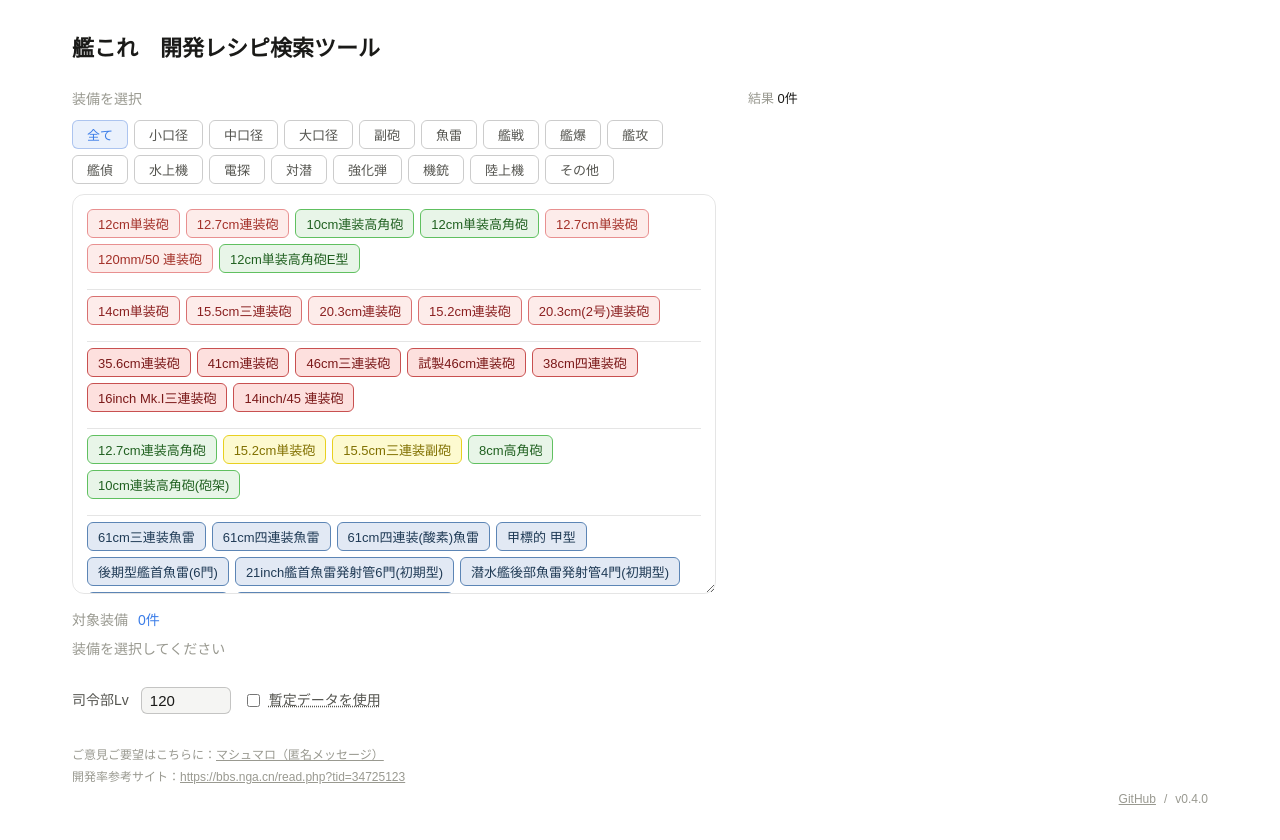
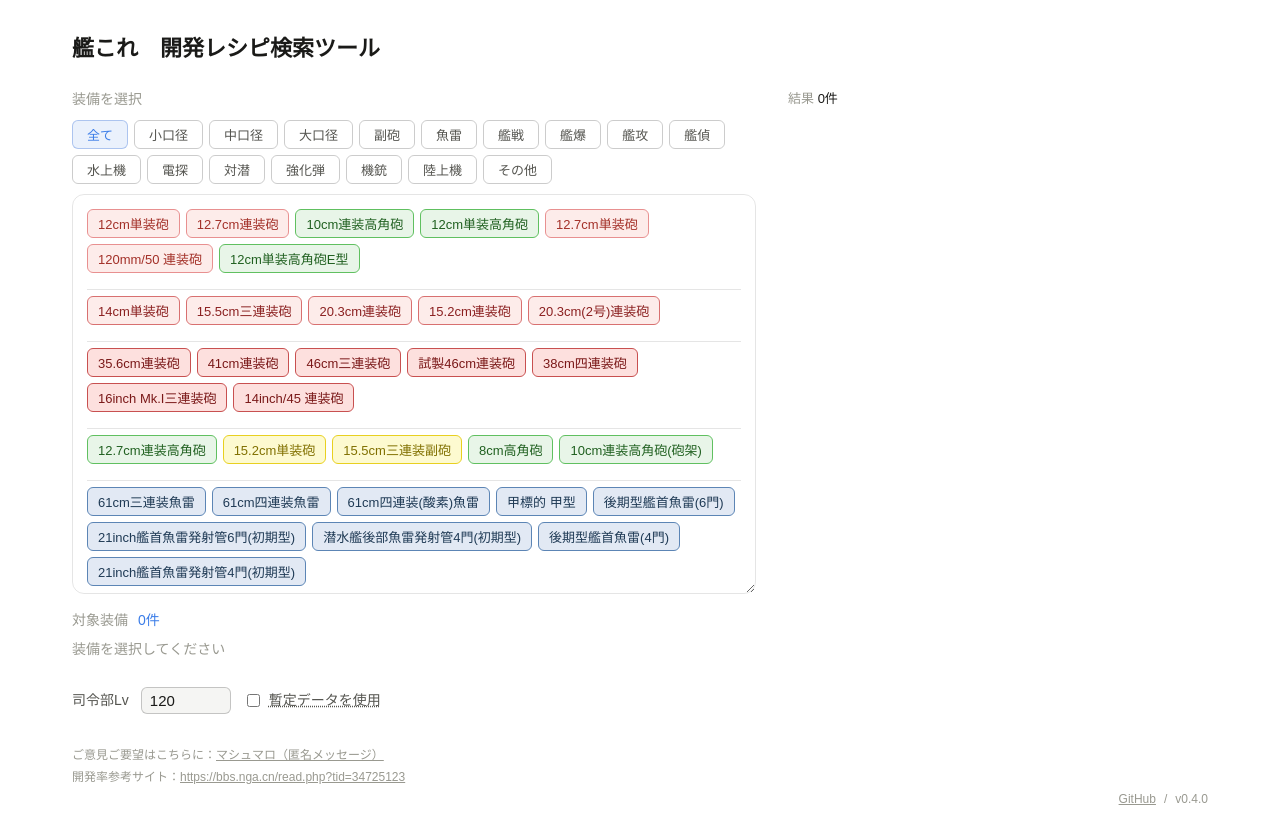
Before and after one commit to iora339/kc-dev-gen, a React (Vite) app: page / in a window 1280 px wide. Built offline with nearby package versions, Linux system fonts and the light colour scheme.

Commit message:
個別艦候補に秘書艦種を表示、結果カラム幅を固定

```diff
--- a/src/calc.ts
+++ b/src/calc.ts
@@ -379,7 +379,7 @@ export function calcOptimal(
         const baseCandidateResult =
           baseResult && allTargetsAvailable(baseModifiedSlots, resources, targets) ? baseResult : null;
         if (baseCandidateResult) {
-          candidates.push({ label: secretaryType, shipIds: [], excludedShipIds, table, resources, result: baseCandidateResult, baseSlotMap: baseModifiedSlots, excludedShipSlotMaps, provisionalEqIds: baseProvisionalEqIds, excludedShipProvisionalEqIds });
+          candidates.push({ label: secretaryType, secretaryType, shipIds: [], excludedShipIds, table, resources, result: baseCandidateResult, baseSlotMap: baseModifiedSlots, excludedShipSlotMaps, provisionalEqIds: baseProvisionalEqIds, excludedShipProvisionalEqIds });
         }
 
         // 同じスロット構成の艦をグループ化する（slotMapのJSON文字列をキーに1回だけ照合）。
@@ -396,7 +396,7 @@ export function calcOptimal(
             if (existing) {
               existing.shipIds.push(shipId);
             } else {
-              const candidate = { label: ship.name, shipIds: [shipId], excludedShipIds: [], table, resources, result: modResult, baseSlotMap: baseModifiedSlots, excludedShipSlotMaps: {}, provisionalEqIds, excludedShipProvisionalEqIds: {} };
+              const candidate = { label: ship.name, secretaryType, shipIds: [shipId], excludedShipIds: [], table, resources, result: modResult, baseSlotMap: baseModifiedSlots, excludedShipSlotMaps: {}, provisionalEqIds, excludedShipProvisionalEqIds: {} };
               candidates.push(candidate);
               candidateByGroupKey.set(groupKey, candidate);
             }
--- a/src/components/ResultCard.tsx
+++ b/src/components/ResultCard.tsx
@@ -194,7 +194,7 @@ export function ResultCard({ candidate, targets, ships, shipTypes, equipment, hq
     return () => document.removeEventListener("mousedown", onOutsideClick);
   }, [selectedExcludedGroup]);
 
-  const { label, shipIds, excludedShipIds, table, resources, result, baseSlotMap, excludedShipSlotMaps, provisionalEqIds, excludedShipProvisionalEqIds } = candidate;
+  const { label, secretaryType, shipIds, excludedShipIds, table, resources, result, baseSlotMap, excludedShipSlotMaps, provisionalEqIds, excludedShipProvisionalEqIds } = candidate;
   // provisionalEqIds が空でなければ暫定データがこの候補の数値に影響している
   const hasProvisional = provisionalEqIds.length > 0;
   const { expectedCost, failRate, successRate, slotMap } = result;
@@ -275,7 +275,9 @@ export function ResultCard({ candidate, targets, ships, shipTypes, equipment, hq
             )}
           </div>
         )}
-        <span style={{ fontSize: 13, color: "var(--text-secondary)" }}>/ {TABLE_LABELS[table] ?? table}テーブル</span>
+        <span style={{ fontSize: 13, color: "var(--text-secondary)" }}>
+          {shipIds.length > 0 && `/ ${secretaryType} `}/ {TABLE_LABELS[table] ?? table}テーブル
+        </span>
         {excludedShipIds.length > 0 && (
           <div style={{ position: "relative", marginLeft: "auto" }}>
             <button
--- a/src/index.css
+++ b/src/index.css
@@ -71,33 +71,21 @@ button {
 }
 
 /* 装備選択と結果一覧の2カラム構成（display: grid 等は App.tsx のインライン style 側にある）。
-   グリッド比 1.4fr : 1fr で配置。850px以下では1カラムに切り替える */
+   右カラム(結果一覧)は幅420pxで固定、左カラムが残り幅を使う。949px以下では1カラムに切り替える */
 .main-grid {
-  grid-template-columns: 1.4fr 1fr;
+  grid-template-columns: 1fr 420px;
 }
 
 .main-grid > div:first-child {
   max-width: 700px;
 }
 
-.main-grid > div:last-child {
-  max-width: 450px;
-}
-
-@media (min-width: 851px) {
-  .main-grid > div:last-child {
-    min-width: 380px;
-  }
-}
-
-@media (max-width: 850px) {
+@media (max-width: 949px) {
   .main-grid {
     grid-template-columns: 1fr;
   }
 
-  .main-grid > div:first-child,
-  .main-grid > div:last-child {
+  .main-grid > div:first-child {
     max-width: none;
-    min-width: auto;
   }
 }
--- a/src/types.ts
+++ b/src/types.ts
@@ -91,6 +91,8 @@ export interface CalcResult {
 export interface Candidate {
   // 表示ラベル。艦別overrideなしなら秘書艦種名、ありなら代表艦名
   label: string;
+  // このレシピの秘書艦種。艦別override候補（shipIds非空）では label と別に表示するため保持する
+  secretaryType: SecretaryType;
   // このレシピが有効な秘書艦のID一覧（空ならその秘書艦種の任意の艦でよい）
   shipIds: number[];
   // overrideの適用でむしろ結果が悪化するため秘書艦から除外すべき艦のID一覧
```
